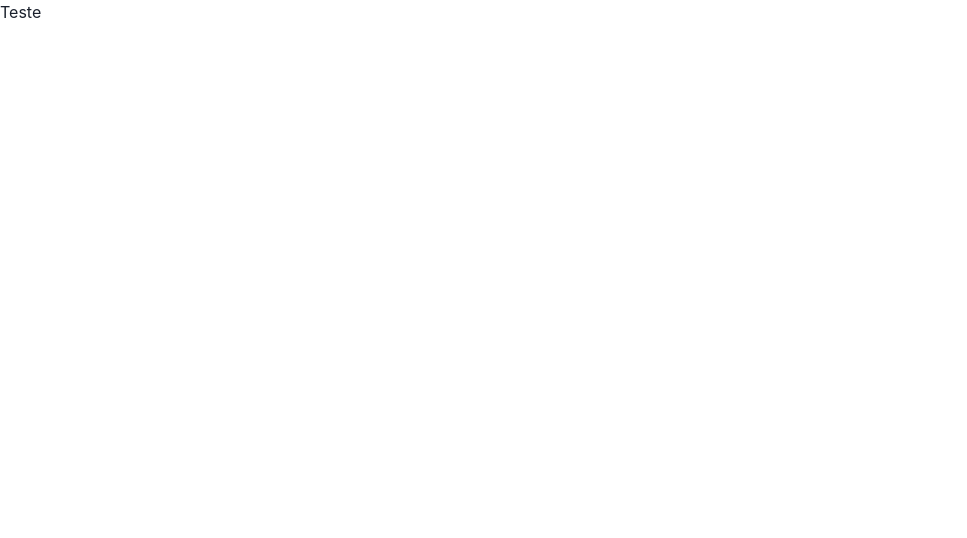
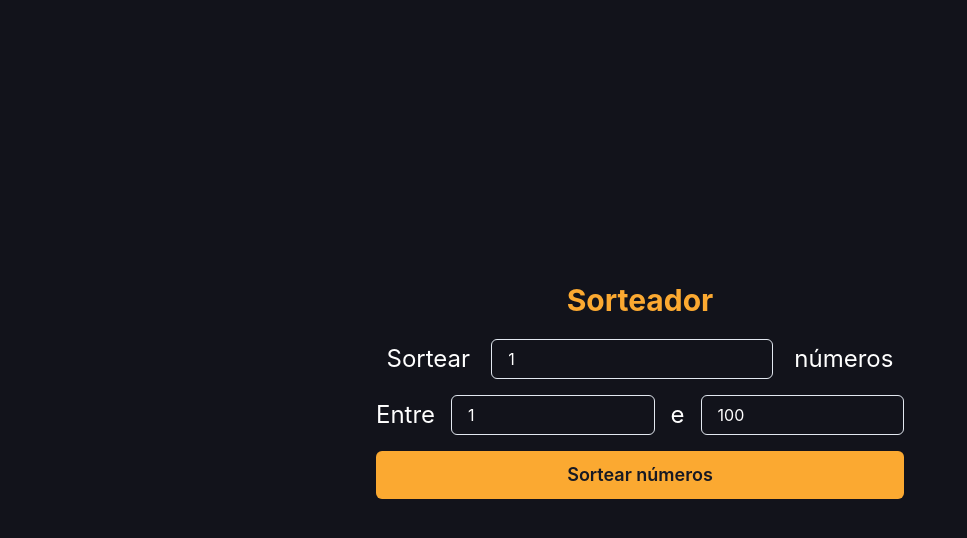
Before and after one commit to Grazziano/sorteador-de-numeros, a React (Create React App) app: page / in a window 1280 px wide. Shown: the top 538 px of the page, without its empty margins (0-967 px from the left). Built offline with nearby package versions, Linux system fonts and the light colour scheme.

Commit message:
Creating layout

```diff
--- a/src/App.tsx
+++ b/src/App.tsx
@@ -1,6 +1,7 @@
 import React from 'react';
+import Home from './pages/Home';
 
-import { ChakraProvider, extendBaseTheme } from '@chakra-ui/react';
+import { extendTheme, ChakraProvider } from '@chakra-ui/react';
 
 const colors = {
   sorteador: {
@@ -19,14 +20,12 @@ const colors = {
   },
 };
 
-const theme = extendBaseTheme(colors);
+const theme = extendTheme({ colors });
 
 function App() {
   return (
     <ChakraProvider theme={theme}>
-      <div>
-        <h1>Teste</h1>
-      </div>
+      <Home />
     </ChakraProvider>
   );
 }
--- /dev/null
+++ b/src/pages/Home/index.tsx
@@ -0,0 +1,80 @@
+import React, { useState } from 'react';
+import { Center, Flex, Input, Text, Button, Stack } from '@chakra-ui/react';
+
+export default function Home() {
+  const [numbersToDraw, setNumbersToDraw] = useState<number>(1);
+  const [minNumber, setMinNumber] = useState<number>(1);
+  const [maxNumber, setMaxNumber] = useState<number>(100);
+
+  return (
+    <Flex
+      background="sorteador.900"
+      height="100vh"
+      alignItems="center"
+      justifyContent="center"
+    >
+      <Flex width={640} direction="column" p={14} rounded={8}>
+        <Center mb={4}>
+          <Text fontSize="3xl" fontWeight="bold" color="orange.900">
+            Sorteador
+          </Text>
+        </Center>
+
+        <Flex justifyContent="space-around" alignItems="center" mb={4}>
+          <Text fontSize="2xl" color="white">
+            Sortear
+          </Text>
+          <Input
+            type="number"
+            htmlSize={4}
+            width="auto"
+            bg="sorteador.900"
+            color="white"
+            value={numbersToDraw}
+            onChange={(e) => setNumbersToDraw(Number(e.target.value))}
+          />
+          <Text fontSize="2xl" color="white">
+            números
+          </Text>
+        </Flex>
+
+        <Stack direction="row" spacing={4} align="center" mb={4}>
+          <Text fontSize="2xl" color="white">
+            Entre
+          </Text>
+          <Input
+            type="number"
+            htmlSize={4}
+            width="auto"
+            bg="sorteador.900"
+            color="white"
+            value={minNumber}
+            onChange={(e) => setMinNumber(Number(e.target.value))}
+          />
+          <Text fontSize="2xl" color="white">
+            e
+          </Text>
+          <Input
+            type="number"
+            htmlSize={4}
+            width="auto"
+            bg="sorteador.900"
+            color="white"
+            value={maxNumber}
+            onChange={(e) => setMaxNumber(Number(e.target.value))}
+          />
+        </Stack>
+
+        <Button
+          background="button.cta"
+          mb={6}
+          color="gray.900"
+          size="lg"
+          _hover={{ bg: '#FFB13E' }}
+        >
+          Sortear números
+        </Button>
+      </Flex>
+    </Flex>
+  );
+}
```
